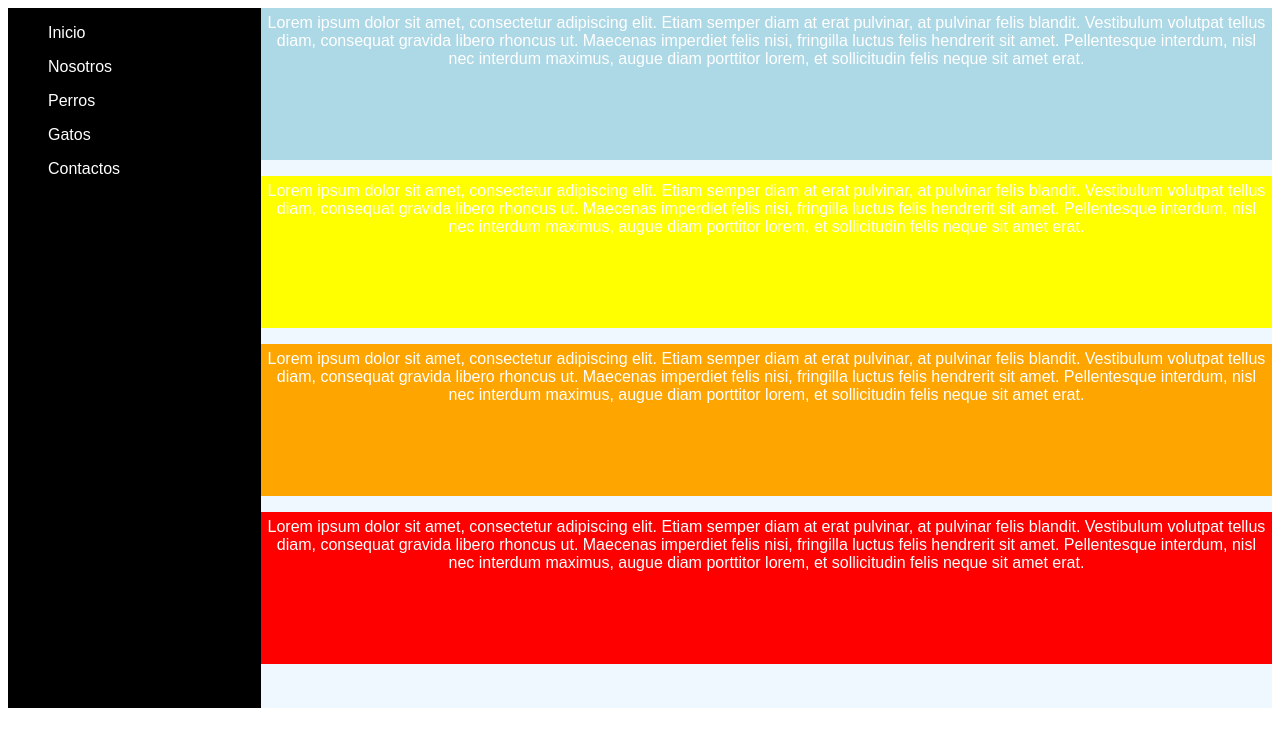
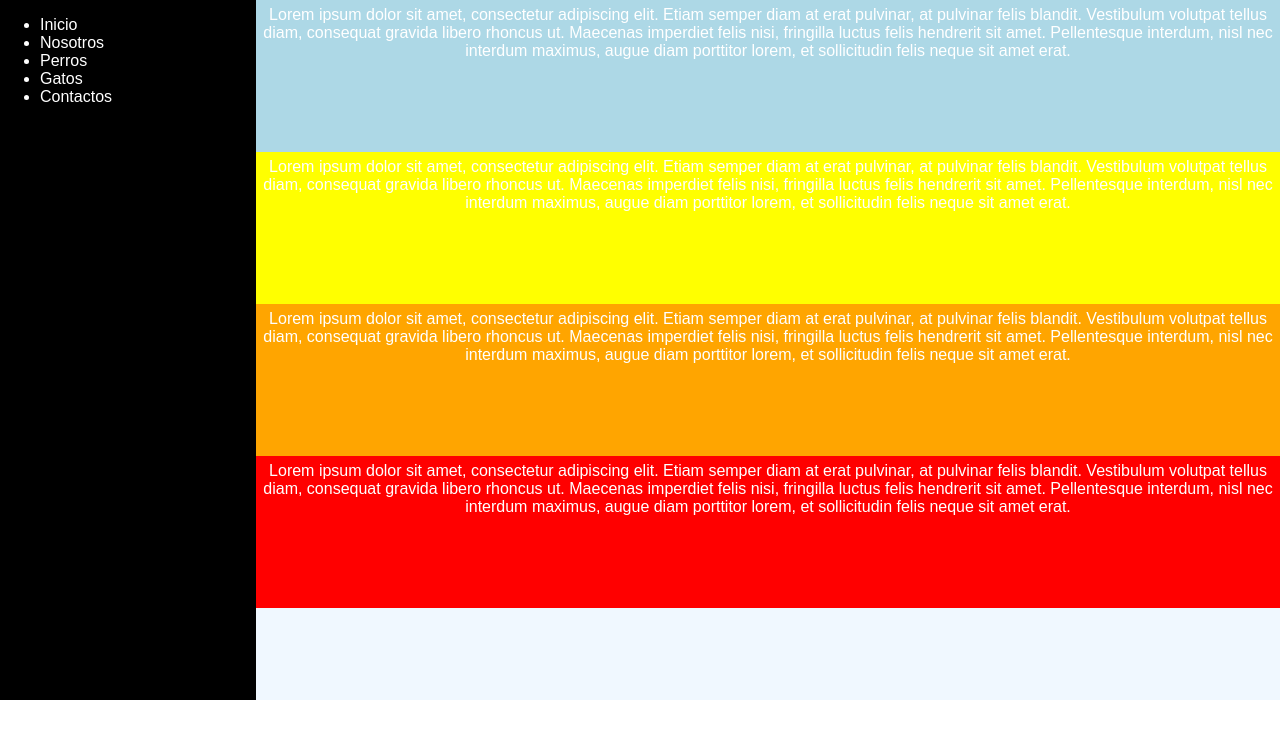
Before and after one commit to L4luz/TEST-REPOSITORIO, a plain HTML site: page index.html in a window 1280 px wide. Drawn offline with Linux system fonts and the light colour scheme.

Commit message:
CONFIRMACION 3

```diff
--- a/css/styles.css
+++ b/css/styles.css
@@ -12,9 +12,7 @@
     display: block;
     float: left;
   }
-  .columnaMenu:hover{
-      color: gray;
-  }
+
   .cuadroRestante{
     width: 80%;
     height:100%;
@@ -50,7 +48,14 @@
     display: block;
     text-align: center;
     position: relative;
-    margin-bottom: 1rem;
     padding: 6px;
 
 }
+.container
+{
+  margin:0px  ;
+
+}
+body{
+  margin: 0%;
+}
--- a/index.html
+++ b/index.html
@@ -1,18 +1,24 @@
 <!DOCTYPE html>
-<html>
+<html lang="es">
   <head>
 	<link rel="stylesheet" href="css/styles.css">
+	<meta charset="UTF-8" />
+	<title>ONG</title>
   </head>
   <body>
     <div class="container">
 		<div class="row">
 			<div class="col-md-12 cuadro">
 				<div class="cuadroMenu">
-					<ul class="columnaMenu">Inicio</ul>
-					<ul class="columnaMenu">Nosotros</ul>
-					<ul class="columnaMenu">Perros</ul>
-					<ul class="columnaMenu">Gatos</ul>
-					<ul class="columnaMenu">Contactos</ul>
+					<ul class="columnaMenu">
+						<li>Inicio</li>
+						<li>Nosotros</li>
+						<li>Perros</li>
+						<li>Gatos</li>
+						<li>Contactos</li>
+
+					</ul>
+
 				</div>
 				<div class="cuadroRestante">
 					<div class="row cuadro1">
```
